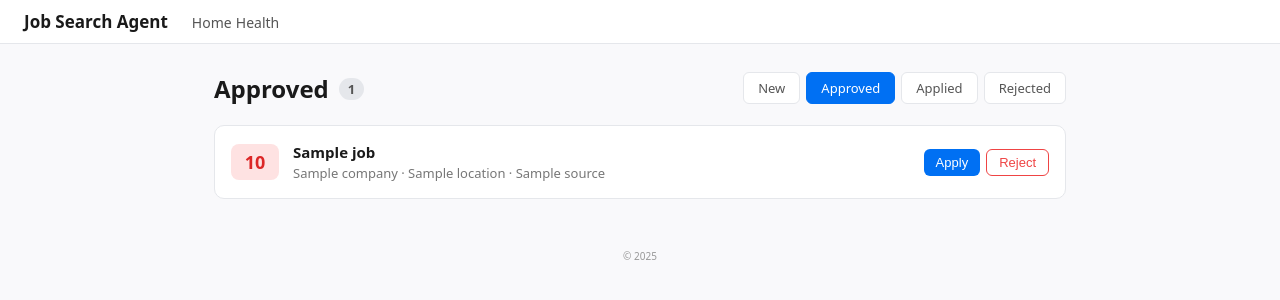
After one commit to sarthak0501/job-search-agent, a FastAPI app: template apps/ui/templates/queue.html in a window 1280 px wide. The commit adds this page. Shown: the top 300 px of the page. Run offline with FastAPI, Linux system fonts and the light colour scheme; the template is opened without the code that fills it: most values are stand-ins (such as "Sample title", 1, 10 or a date in 2020).

Commit message:
Implement full job-search pipeline: sources, scoring, queue, apply
- core/models.py: SQLAlchemy Job model with status lifecycle (new → approved/rejected/applied)
- core/sources/: Greenhouse and Lever public API fetchers
- core/scoring.py: Hybrid keyword scorer (title 40pts + skills 40pts + location 20pts)
- core/fetcher.py: Orchestrates fetch → compliance check → score → persist
- core/scheduler.py: APScheduler background job (hourly fetch)
- apps/api/main.py: Full REST API + HTML routes (list, approve, reject, apply, manual fetch)
- apps/ui/templates/: Dashboard with stats + review queue with filter tabs and job cards
- apps/ui/static/css/style.css: Full UI stylesheet
- config.yaml: Added profile section (titles, skills, locations) + enabled sources with companies
- requirements.txt: Added httpx

https://claude.ai/code/session_01XmvtKPRMosWQipDZNc4rYF

```diff
--- a/apps/api/main.py
+++ b/apps/api/main.py
@@ -1,22 +1,147 @@
-from fastapi import FastAPI, Request
+from __future__ import annotations
+import datetime
+import pathlib
+from contextlib import asynccontextmanager
+from typing import Generator
+
+from fastapi import FastAPI, Request, Depends, HTTPException, BackgroundTasks
 from fastapi.responses import HTMLResponse
 from fastapi.staticfiles import StaticFiles
 from fastapi.templating import Jinja2Templates
-import pathlib
+from sqlalchemy.orm import Session
 
-BASE_DIR = pathlib.Path(__file__).resolve().parents[1]  # points to apps/
-app = FastAPI(title="Job Search Agent MVP")
+from core.models import Job, get_engine, init_db, make_session_factory
+from core.scheduler import start_scheduler, stop_scheduler
+from core.fetcher import fetch_and_store
 
-# Static + templates
-static_dir = BASE_DIR / "ui" / "static"
-templates_dir = BASE_DIR / "ui" / "templates"
-app.mount("/static", StaticFiles(directory=str(static_dir)), name="static")
-templates = Jinja2Templates(directory=str(templates_dir))
+# ── paths ─────────────────────────────────────────────────────────────────────
+BASE_DIR      = pathlib.Path(__file__).resolve().parents[1]   # apps/
+STATIC_DIR    = BASE_DIR / "ui" / "static"
+TEMPLATES_DIR = BASE_DIR / "ui" / "templates"
 
+# ── db setup ──────────────────────────────────────────────────────────────────
+_engine         = get_engine()
+init_db(_engine)
+_SessionFactory = make_session_factory(_engine)
+
+
+def get_db() -> Generator[Session, None, None]:
+    db = _SessionFactory()
+    try:
+        yield db
+    finally:
+        db.close()
+
+
+# ── lifespan ──────────────────────────────────────────────────────────────────
+@asynccontextmanager
+async def lifespan(app: FastAPI):
+    start_scheduler(interval_hours=1)
+    yield
+    stop_scheduler()
+
+
+# ── app ───────────────────────────────────────────────────────────────────────
+app = FastAPI(title="Job Search Agent", lifespan=lifespan)
+app.mount("/static", StaticFiles(directory=str(STATIC_DIR)), name="static")
+templates = Jinja2Templates(directory=str(TEMPLATES_DIR))
+
+
+# ── pages ─────────────────────────────────────────────────────────────────────
+@app.get("/", response_class=HTMLResponse)
+def index(request: Request, db: Session = Depends(get_db)):
+    stats = {
+        "total":    db.query(Job).count(),
+        "new":      db.query(Job).filter_by(status="new").count(),
+        "approved": db.query(Job).filter_by(status="approved").count(),
+        "applied":  db.query(Job).filter_by(status="applied").count(),
+    }
+    return templates.TemplateResponse("index.html", {"request": request, "stats": stats})
+
+
+@app.get("/queue", response_class=HTMLResponse)
+def queue_page(
+    request: Request,
+    status: str = "new",
+    db: Session = Depends(get_db),
+):
+    jobs = (
+        db.query(Job)
+        .filter_by(status=status)
+        .order_by(Job.score.desc())
+        .all()
+    )
+    return templates.TemplateResponse(
+        "queue.html",
+        {"request": request, "jobs": jobs, "current_status": status},
+    )
+
+
+# ── health ────────────────────────────────────────────────────────────────────
 @app.get("/health")
 def health():
     return {"status": "ok"}
 
-@app.get("/", response_class=HTMLResponse)
-def index(request: Request):
-    return templates.TemplateResponse("index.html", {"request": request})
+
+# ── REST API ──────────────────────────────────────────────────────────────────
+@app.get("/api/jobs")
+def list_jobs(
+    status: str | None = None,
+    limit: int = 50,
+    db: Session = Depends(get_db),
+):
+    q = db.query(Job)
+    if status:
+        q = q.filter_by(status=status)
+    jobs = q.order_by(Job.score.desc()).limit(limit).all()
+    return [j.to_dict() for j in jobs]
+
+
+@app.get("/api/jobs/{job_id}")
+def get_job(job_id: int, db: Session = Depends(get_db)):
+    job = db.get(Job, job_id)
+    if not job:
+        raise HTTPException(404, "Job not found")
+    d = job.to_dict()
+    d["description"] = job.description
+    return d
+
+
+@app.post("/api/jobs/{job_id}/approve")
+def approve_job(job_id: int, db: Session = Depends(get_db)):
+    job = db.get(Job, job_id)
+    if not job:
+        raise HTTPException(404, "Job not found")
+    job.status = "approved"
+    db.commit()
+    return {"id": job_id, "status": "approved"}
+
+
+@app.post("/api/jobs/{job_id}/reject")
+def reject_job(job_id: int, db: Session = Depends(get_db)):
+    job = db.get(Job, job_id)
+    if not job:
+        raise HTTPException(404, "Job not found")
+    job.status = "rejected"
+    db.commit()
+    return {"id": job_id, "status": "rejected"}
+
+
+@app.post("/api/jobs/{job_id}/apply")
+def apply_job(job_id: int, db: Session = Depends(get_db)):
+    job = db.get(Job, job_id)
+    if not job:
+        raise HTTPException(404, "Job not found")
+    if job.status not in ("new", "approved"):
+        raise HTTPException(400, f"Cannot apply to a job with status '{job.status}'")
+    job.status     = "applied"
+    job.applied_at = datetime.datetime.utcnow()
+    db.commit()
+    return {"id": job_id, "status": "applied", "applied_at": job.applied_at.isoformat()}
+
+
+@app.post("/api/fetch")
+def trigger_fetch(background_tasks: BackgroundTasks):
+    """Manually trigger a job-fetch cycle."""
+    background_tasks.add_task(fetch_and_store)
+    return {"message": "Fetch started in background"}
--- a/apps/ui/static/css/style.css
+++ b/apps/ui/static/css/style.css
@@ -1,5 +1,67 @@
-body { font-family: system-ui, sans-serif; margin: 0; }
-header, footer { background: #f5f5f7; padding: 10px 16px; }
-header h1 { margin: 0; font-size: 18px; }
-nav a { margin-right: 12px; text-decoration: none; color: #333; }
-main { padding: 20px; }
+/* ── base ─────────────────────────────────────────────────────────────────── */
+*, *::before, *::after { box-sizing: border-box; }
+body   { font-family: system-ui, sans-serif; margin: 0; background: #f9f9fb; color: #1a1a1a; }
+a      { color: #0070f3; }
+
+/* ── layout ──────────────────────────────────────────────────────────────── */
+header { background: #fff; border-bottom: 1px solid #e5e7eb; padding: 10px 24px; display: flex; align-items: center; gap: 24px; }
+header h1 { margin: 0; font-size: 17px; font-weight: 700; }
+nav a  { text-decoration: none; color: #555; font-size: 14px; }
+nav a:hover { color: #0070f3; }
+main   { padding: 28px 24px; max-width: 900px; margin: 0 auto; }
+footer { text-align: center; padding: 20px; color: #999; font-size: 12px; }
+
+/* ── stats grid ──────────────────────────────────────────────────────────── */
+.stats-grid { display: grid; grid-template-columns: repeat(4, 1fr); gap: 16px; margin-bottom: 24px; }
+.stat-card  { background: #fff; border: 1px solid #e5e7eb; border-radius: 10px; padding: 20px; text-align: center; }
+.stat-num   { display: block; font-size: 36px; font-weight: 700; color: #0070f3; }
+.stat-label { font-size: 13px; color: #666; margin-top: 4px; }
+
+/* ── buttons ─────────────────────────────────────────────────────────────── */
+.actions { display: flex; gap: 10px; flex-wrap: wrap; }
+.btn { display: inline-block; padding: 9px 18px; border-radius: 8px; font-size: 14px; font-weight: 500; cursor: pointer; border: none; text-decoration: none; background: #0070f3; color: #fff; }
+.btn:hover { background: #005ecb; }
+.btn-secondary { background: #6c757d; }
+.btn-secondary:hover { background: #5a6268; }
+.btn-outline { background: #fff; color: #333; border: 1px solid #ccc; }
+.btn-outline:hover { background: #f0f0f0; }
+.btn-sm { padding: 5px 12px; font-size: 13px; border-radius: 6px; }
+.btn-approve { background: #22c55e; color: #fff; }
+.btn-approve:hover { background: #16a34a; }
+.btn-apply { background: #0070f3; color: #fff; }
+.btn-apply:hover { background: #005ecb; }
+.btn-reject { background: #fff; color: #ef4444; border: 1px solid #ef4444; }
+.btn-reject:hover { background: #fef2f2; }
+
+/* ── queue ───────────────────────────────────────────────────────────────── */
+.queue-header { display: flex; align-items: flex-start; justify-content: space-between; flex-wrap: wrap; gap: 12px; margin-bottom: 20px; }
+.queue-header h2 { margin: 0; display: flex; align-items: center; gap: 10px; }
+.badge { background: #e5e7eb; color: #555; font-size: 13px; font-weight: 600; padding: 2px 9px; border-radius: 20px; }
+
+.filter-tabs { display: flex; gap: 6px; }
+.tab { padding: 6px 14px; border-radius: 6px; font-size: 13px; text-decoration: none; color: #555; background: #fff; border: 1px solid #e5e7eb; }
+.tab.active { background: #0070f3; color: #fff; border-color: #0070f3; }
+
+.job-list { display: flex; flex-direction: column; gap: 10px; }
+.job-card { background: #fff; border: 1px solid #e5e7eb; border-radius: 10px; padding: 16px; display: flex; align-items: center; justify-content: space-between; gap: 16px; transition: opacity .3s; }
+.job-card.fade-out { opacity: 0; }
+.job-main { display: flex; align-items: center; gap: 14px; flex: 1; min-width: 0; }
+
+.job-score { font-size: 18px; font-weight: 700; min-width: 48px; text-align: center; padding: 6px 0; border-radius: 8px; }
+.score-high { background: #dcfce7; color: #16a34a; }
+.score-mid  { background: #fef9c3; color: #a16207; }
+.score-low  { background: #fee2e2; color: #dc2626; }
+
+.job-info { min-width: 0; }
+.job-title { font-weight: 600; font-size: 15px; white-space: nowrap; overflow: hidden; text-overflow: ellipsis; }
+.job-title a { color: #1a1a1a; text-decoration: none; }
+.job-title a:hover { color: #0070f3; }
+.job-meta { font-size: 13px; color: #777; margin-top: 2px; }
+
+.job-actions { display: flex; gap: 6px; flex-shrink: 0; }
+.job-status-badge { font-size: 12px; font-weight: 600; padding: 4px 10px; border-radius: 6px; text-transform: uppercase; letter-spacing: .05em; }
+.status-applied  { background: #dbeafe; color: #1d4ed8; }
+.status-rejected { background: #fee2e2; color: #dc2626; }
+.status-approved { background: #dcfce7; color: #16a34a; }
+
+.empty-msg { color: #888; font-size: 15px; margin-top: 32px; text-align: center; }
--- /dev/null
+++ b/apps/ui/templates/queue.html
@@ -0,0 +1,66 @@
+{% extends "base.html" %}
+{% block content %}
+<div class="queue-header">
+  <h2>
+    {% if current_status == "new" %}Review Queue
+    {% elif current_status == "approved" %}Approved
+    {% elif current_status == "applied" %}Applied
+    {% else %}{{ current_status | capitalize }}
+    {% endif %}
+    <span class="badge">{{ jobs | length }}</span>
+  </h2>
+  <div class="filter-tabs">
+    <a href="/queue?status=new"      class="tab {% if current_status=='new'      %}active{% endif %}">New</a>
+    <a href="/queue?status=approved" class="tab {% if current_status=='approved' %}active{% endif %}">Approved</a>
+    <a href="/queue?status=applied"  class="tab {% if current_status=='applied'  %}active{% endif %}">Applied</a>
+    <a href="/queue?status=rejected" class="tab {% if current_status=='rejected' %}active{% endif %}">Rejected</a>
+  </div>
+</div>
+
+{% if jobs %}
+  <div class="job-list">
+    {% for job in jobs %}
+    <div class="job-card" id="card-{{ job.id }}">
+      <div class="job-main">
+        <div class="job-score {% if job.score >= 85 %}score-high{% elif job.score >= 70 %}score-mid{% else %}score-low{% endif %}">
+          {{ job.score }}
+        </div>
+        <div class="job-info">
+          <div class="job-title">
+            <a href="{{ job.url }}" target="_blank" rel="noopener">{{ job.title }}</a>
+          </div>
+          <div class="job-meta">{{ job.company }} &middot; {{ job.location or "Remote / Unspecified" }} &middot; {{ job.source }}</div>
+        </div>
+      </div>
+      {% if job.status == "new" %}
+      <div class="job-actions">
+        <button class="btn btn-sm btn-approve" onclick="action({{ job.id }}, 'approve')">Approve</button>
+        <button class="btn btn-sm btn-apply"   onclick="action({{ job.id }}, 'apply')">Apply</button>
+        <button class="btn btn-sm btn-reject"  onclick="action({{ job.id }}, 'reject')">Reject</button>
+      </div>
+      {% elif job.status == "approved" %}
+      <div class="job-actions">
+        <button class="btn btn-sm btn-apply"  onclick="action({{ job.id }}, 'apply')">Apply</button>
+        <button class="btn btn-sm btn-reject" onclick="action({{ job.id }}, 'reject')">Reject</button>
+      </div>
+      {% else %}
+      <div class="job-status-badge status-{{ job.status }}">{{ job.status }}</div>
+      {% endif %}
+    </div>
+    {% endfor %}
+  </div>
+{% else %}
+  <p class="empty-msg">No jobs in this bucket yet.</p>
+{% endif %}
+
+<script>
+async function action(id, verb) {
+  const r = await fetch(`/api/jobs/${id}/${verb}`, {method: 'POST'});
+  if (r.ok) {
+    const card = document.getElementById(`card-${id}`);
+    card.classList.add('fade-out');
+    setTimeout(() => card.remove(), 300);
+  }
+}
+</script>
+{% endblock %}
--- /dev/null
+++ b/core/sources/__init__.py
@@ -0,0 +1,4 @@
+from .greenhouse import GreenhouseSource
+from .lever import LeverSource
+
+__all__ = ["GreenhouseSource", "LeverSource"]
--- a/requirements.txt
+++ b/requirements.txt
@@ -5,6 +5,7 @@ python-multipart
 pyyaml
 apscheduler
 sqlalchemy
+httpx
 sentence-transformers
 weasyprint
 watchfiles
```
Also changed, not shown: apps/ui/templates/index.html (+38 -2 lines), config.yaml (+47 -7 lines), core/fetcher.py (added, +87 -0 lines), core/models.py (added, +54 -0 lines), core/scheduler.py (added, +27 -0 lines), core/scoring.py (added, +54 -0 lines), core/sources/base.py (added, +11 -0 lines), core/sources/greenhouse.py (added, +39 -0 lines), core/sources/lever.py (added, +41 -0 lines).
